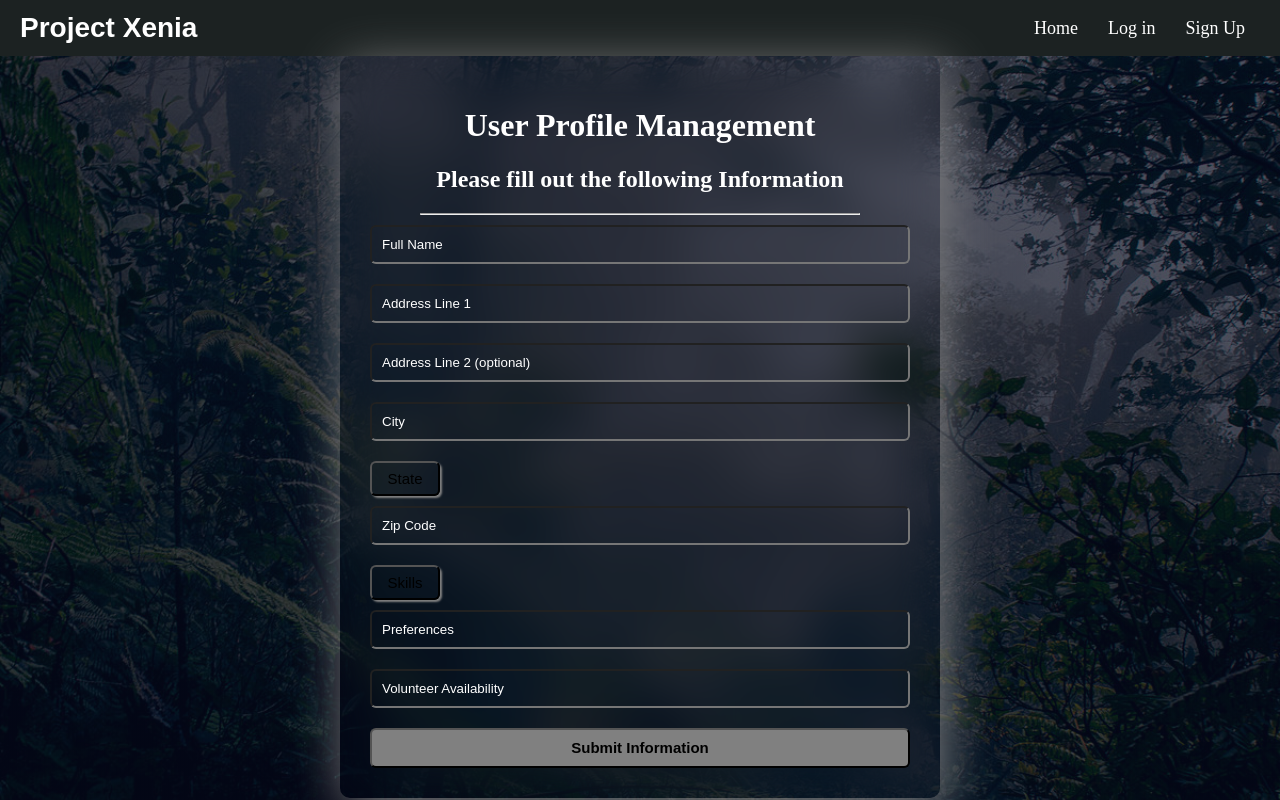
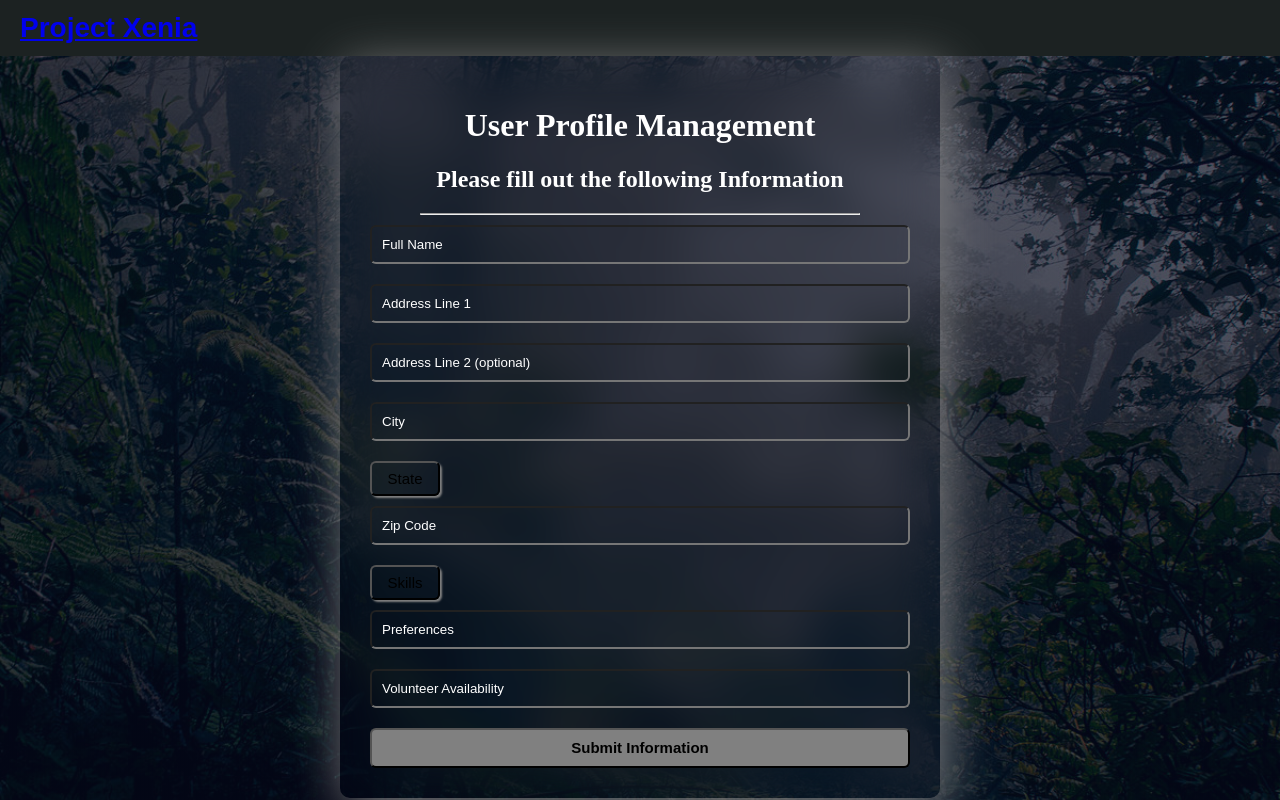
Before and after one commit to Sir-Erwin/project-xenia, a Next.js app: page /user_mgmt_page in a window 1280 px wide. Built offline with nearby package versions, Linux system fonts and the light colour scheme.

Commit message:
change in formatting

```diff
--- a/app/dashboard/dashboard.css
+++ b/app/dashboard/dashboard.css
@@ -314,6 +314,7 @@
   }
 
 
+
   header {
     width: 100%;
     margin: 0 auto auto auto;
--- a/app/event_mgmt_form/event_mgmt_form.css
+++ b/app/event_mgmt_form/event_mgmt_form.css
@@ -154,3 +154,35 @@ div{
     border-radius: 5px;
     padding: 5px;
 } */
+
+
+header {
+    width: 100%;
+    margin: 0 auto auto auto;
+    height: auto;
+
+    background-color: rgb(28, 34, 34);
+  }
+
+  nav {
+    padding: 10px 20px;
+    display: flex;
+    justify-content: space-between;
+    align-items: center;
+    height: 56px;
+  }
+
+  #main-logo {
+    display: flex;
+    align-items: center;
+    width: 100%;
+  }
+
+  #main-logo h1 {
+    margin: 0;
+    font-size: 28px;
+    font-family: Arial, sans-serif;
+    text-decoration:solid;
+
+    color: white;
+  }
--- a/app/notifications/notifications.css
+++ b/app/notifications/notifications.css
@@ -91,3 +91,35 @@ thead th:nth-child(5) {
   #Notifications h1 {
     text-align: center;
   }
+
+
+  header {
+    width: 100%;
+    margin: 0 auto auto auto;
+    height: auto;
+
+    background-color: rgb(28, 34, 34);
+  }
+
+  nav {
+    padding: 10px 20px;
+    display: flex;
+    justify-content: space-between;
+    align-items: center;
+    height: 56px;
+  }
+
+  #main-logo {
+    display: flex;
+    align-items: center;
+    width: 100%;
+  }
+
+  #main-logo h1 {
+    margin: 0;
+    font-size: 28px;
+    font-family: Arial, sans-serif;
+    text-decoration:solid;
+
+    color: white;
+  }
--- a/app/user_mgmt_page/page.tsx
+++ b/app/user_mgmt_page/page.tsx
@@ -2,7 +2,6 @@
 
 import React, { useState } from 'react';
 import './user_manage.css';
-import NavBar from "../navbar";
 
 export default function User_Manage_Page() {
   const [formData, setFormData] = useState({
@@ -46,7 +45,13 @@ export default function User_Manage_Page() {
 
   return (
     <div>
-      <NavBar/>
+      <header>
+        <nav>
+          <div id="main-logo">
+            <h1><a href="/">Project Xenia</a></h1>
+          </div>
+        </nav>
+      </header>
 
       <div className="ProfileManage_Container">
       <div id="ProfileManage">
--- a/app/user_mgmt_page/user_manage.css
+++ b/app/user_mgmt_page/user_manage.css
@@ -156,3 +156,35 @@ body {
   .dropdown2:hover  .dropdown-content2 {display: block;}
 
   .dropdown:hover  .dropdown-content {display: block;}
+
+
+  header {
+    width: 100%;
+    margin: 0 auto auto auto;
+    height: auto;
+
+    background-color: rgb(28, 34, 34);
+  }
+
+  nav {
+    padding: 10px 20px;
+    display: flex;
+    justify-content: space-between;
+    align-items: center;
+    height: 56px;
+  }
+
+  #main-logo {
+    display: flex;
+    align-items: center;
+    width: 100%;
+  }
+
+  #main-logo h1 {
+    margin: 0;
+    font-size: 28px;
+    font-family: Arial, sans-serif;
+    text-decoration:solid;
+
+    color: white;
+  }
--- a/app/volunteer_h/volunteer_hi.css
+++ b/app/volunteer_h/volunteer_hi.css
@@ -50,3 +50,36 @@ div{
     border-radius: 5px;
     padding: 5px;
 }
+
+
+
+header {
+  width: 100%;
+  margin: 0 auto auto auto;
+  height: auto;
+
+  background-color: rgb(28, 34, 34);
+}
+
+nav {
+  padding: 10px 20px;
+  display: flex;
+  justify-content: space-between;
+  align-items: center;
+  height: 56px;
+}
+
+#main-logo {
+  display: flex;
+  align-items: center;
+  width: 100%;
+}
+
+#main-logo h1 {
+  margin: 0;
+  font-size: 28px;
+  font-family: Arial, sans-serif;
+  text-decoration:solid;
+
+  color: white;
+}
--- a/app/volunteer_match/volunteer_match.css
+++ b/app/volunteer_match/volunteer_match.css
@@ -139,3 +139,35 @@ input[type=submit]:hover{
       border-radius: 5px;
       padding: 5px;
   } */
+
+
+  header {
+    width: 100%;
+    margin: 0 auto auto auto;
+    height: auto;
+
+    background-color: rgb(28, 34, 34);
+  }
+
+  nav {
+    padding: 10px 20px;
+    display: flex;
+    justify-content: space-between;
+    align-items: center;
+    height: 56px;
+  }
+
+  #main-logo {
+    display: flex;
+    align-items: center;
+    width: 100%;
+  }
+
+  #main-logo h1 {
+    margin: 0;
+    font-size: 28px;
+    font-family: Arial, sans-serif;
+    text-decoration:solid;
+
+    color: white;
+  }
```
Also changed, not shown: app/event_mgmt_form/page.jsx (+7 -2 lines), app/notifications/page.tsx (+10 -0 lines), app/volunteer_h/page.jsx (+7 -1 lines), app/volunteer_match/page.jsx (+7 -1 lines).
